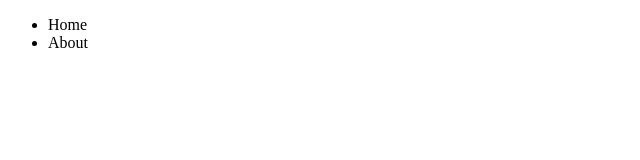
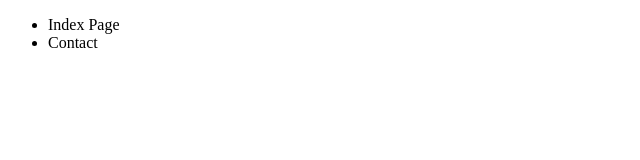
Before and after one commit to kassem241/merges, a plain HTML site: page index.html in a window 1280 px wide. Shown: the full height of the page, 0-640 px from the left. Drawn offline with Linux system fonts and the light colour scheme.

Commit message:
changing content of links

```diff
--- a/index.html
+++ b/index.html
@@ -10,8 +10,8 @@
         <header>
             <nav>
                 <ul>
-                    <li>Home</li>
-                    <li>About</li>
+                    <li>Index Page</li>
+                    <li>Contact</li>
                 </ul>
             </nav>
         </header>
```
